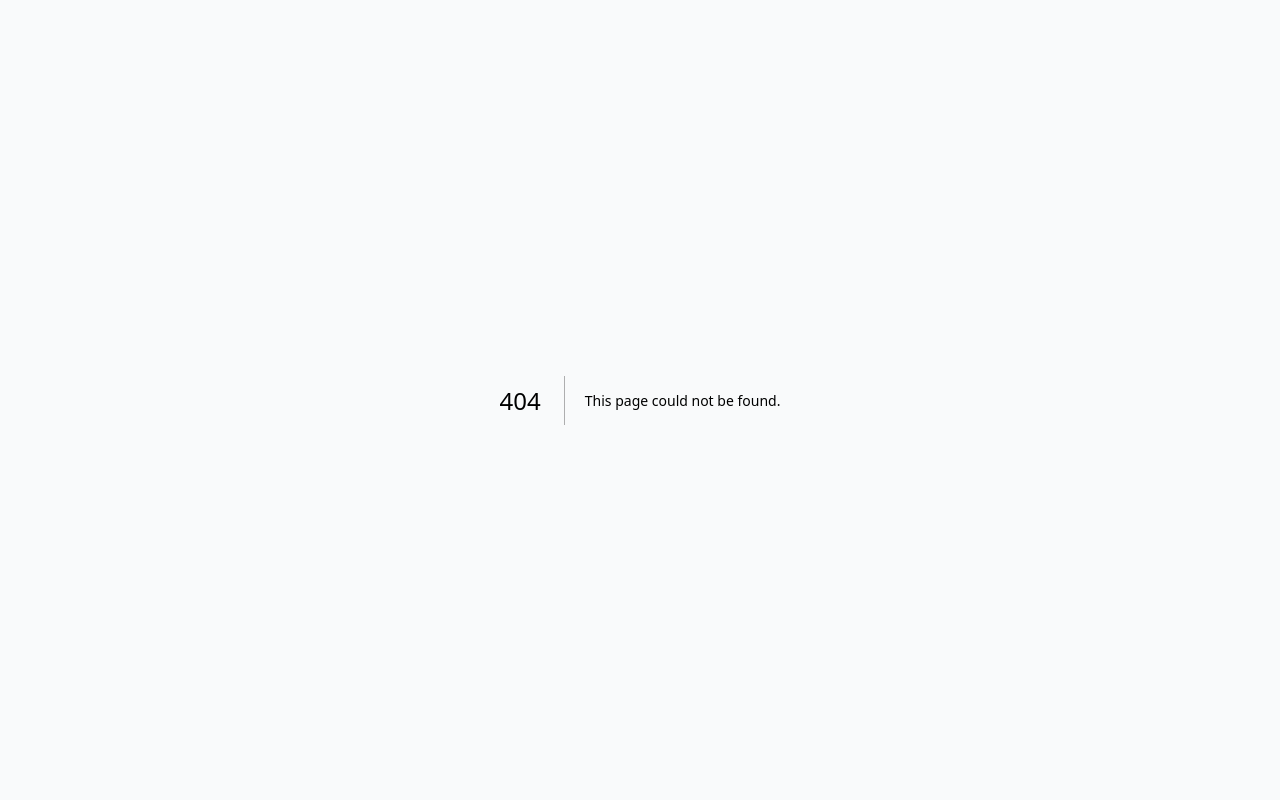
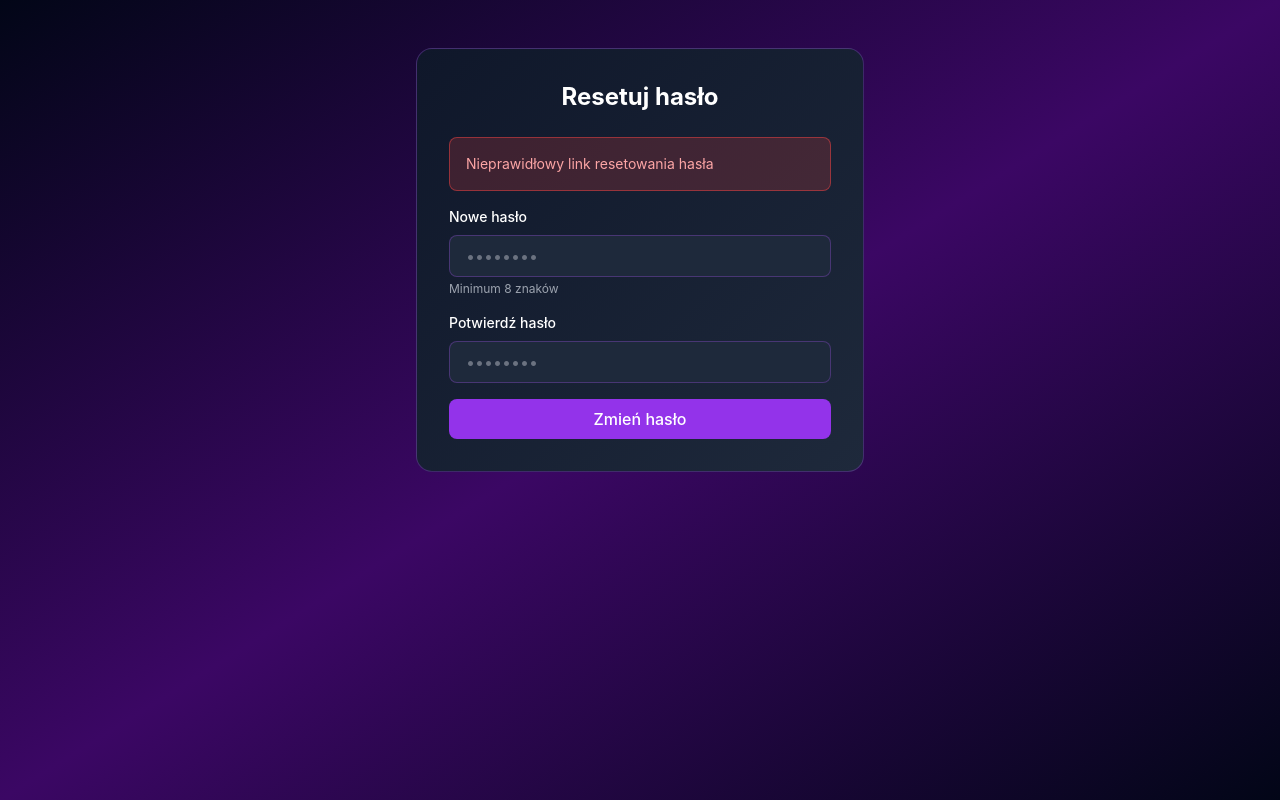
Before and after one commit to tomopach-eng/aplikacja-do-spotka-, a Next.js app: page /auth/callback in a window 1280 px wide. Before the commit this address had no page. Built offline with nearby package versions, Linux system fonts and the light colour scheme; no server answers.

Commit message:
Add password reset page
- Create /auth/callback page to handle Supabase recovery flow
- Users receive password reset email with recovery link
- Form to set new password after verifying recovery token
- Redirects to /admin/login after successful password change
- Handles error states and validation

```diff
--- /dev/null
+++ b/app/auth/callback/page.tsx
@@ -0,0 +1,191 @@
+'use client'
+
+import { useState, useEffect } from 'react'
+import { useRouter, useSearchParams } from 'next/navigation'
+import { createClient } from '@supabase/supabase-js'
+
+export default function AuthCallbackPage() {
+  const router = useRouter()
+  const searchParams = useSearchParams()
+  const [password, setPassword] = useState('')
+  const [confirmPassword, setConfirmPassword] = useState('')
+  const [loading, setLoading] = useState(false)
+  const [error, setError] = useState('')
+  const [success, setSuccess] = useState(false)
+  const [step, setStep] = useState<'loading' | 'form' | 'success'>('loading')
+
+  const supabase = createClient(
+    process.env.NEXT_PUBLIC_SUPABASE_URL || '',
+    process.env.NEXT_PUBLIC_SUPABASE_ANON_KEY || ''
+  )
+
+  useEffect(() => {
+    // Verify recovery token
+    verifyToken()
+  }, [])
+
+  async function verifyToken() {
+    try {
+      const type = searchParams.get('type')
+      const token = searchParams.get('token')
+      const email = searchParams.get('email')
+
+      if (!token || type !== 'recovery') {
+        setError('Nieprawidłowy link resetowania hasła')
+        setStep('form')
+        return
+      }
+
+      // Verify the token by creating a session
+      const { data, error: verifyError } = await supabase.auth.verifyOtp({
+        email: email || '',
+        token,
+        type: 'recovery',
+      })
+
+      if (verifyError) {
+        setError('Link wygasł lub jest nieprawidłowy. Poproś o nowy link resetowania.')
+        setStep('form')
+        return
+      }
+
+      setStep('form')
+    } catch (err) {
+      console.error('Token verification error:', err)
+      setError('Błąd podczas weryfikacji linku')
+      setStep('form')
+    }
+  }
+
+  async function handleResetPassword(e: React.FormEvent) {
+    e.preventDefault()
+    setError('')
+
+    if (!password || !confirmPassword) {
+      setError('Oba pola są wymagane')
+      return
+    }
+
+    if (password.length < 8) {
+      setError('Hasło musi mieć co najmniej 8 znaków')
+      return
+    }
+
+    if (password !== confirmPassword) {
+      setError('Hasła nie są identyczne')
+      return
+    }
+
+    setLoading(true)
+
+    try {
+      const { error: updateError } = await supabase.auth.updateUser({
+        password,
+      })
+
+      if (updateError) {
+        setError(updateError.message || 'Błąd podczas zmiany hasła')
+        return
+      }
+
+      setSuccess(true)
+      setStep('success')
+
+      // Redirect to login after 2 seconds
+      setTimeout(() => {
+        router.push('/admin/login')
+      }, 2000)
+    } catch (err: any) {
+      console.error('Password reset error:', err)
+      setError('Błąd serwera')
+    } finally {
+      setLoading(false)
+    }
+  }
+
+  return (
+    <div className="min-h-screen bg-gradient-to-br from-slate-950 via-purple-950 to-slate-950 py-12 px-4 sm:px-6 lg:px-8">
+      <div className="max-w-md mx-auto">
+        {/* Loading */}
+        {step === 'loading' && (
+          <div className="text-center py-12">
+            <p className="text-gray-400">Weryfikacja linku...</p>
+          </div>
+        )}
+
+        {/* Form */}
+        {step === 'form' && (
+          <div className="bg-gradient-to-br from-slate-900 to-slate-800 border border-purple-500/30 rounded-2xl p-8">
+            <h1 className="text-2xl font-bold text-white mb-6 text-center">
+              Resetuj hasło
+            </h1>
+
+            {error && (
+              <div className="mb-4 p-4 bg-red-500/20 border border-red-500/50 rounded-lg">
+                <p className="text-red-300 text-sm">{error}</p>
+              </div>
+            )}
+
+            <form onSubmit={handleResetPassword} className="space-y-4">
+              <div>
+                <label className="block text-sm font-medium text-white mb-2">
+                  Nowe hasło
+                </label>
+                <input
+                  type="password"
+                  value={password}
+                  onChange={(e) => setPassword(e.target.value)}
+                  placeholder="••••••••"
+                  className="w-full px-4 py-2 bg-slate-800 border border-purple-500/30 rounded-lg text-white placeholder-gray-500 focus:outline-none focus:ring-2 focus:ring-purple-500"
+                  minLength={8}
+                  required
+                />
+                <p className="text-xs text-gray-400 mt-1">Minimum 8 znaków</p>
+              </div>
+
+              <div>
+                <label className="block text-sm font-medium text-white mb-2">
+                  Potwierdź hasło
+                </label>
+                <input
+                  type="password"
+                  value={confirmPassword}
+                  onChange={(e) => setConfirmPassword(e.target.value)}
+                  placeholder="••••••••"
+                  className="w-full px-4 py-2 bg-slate-800 border border-purple-500/30 rounded-lg text-white placeholder-gray-500 focus:outline-none focus:ring-2 focus:ring-purple-500"
+                  minLength={8}
+                  required
+                />
+              </div>
+
+              <button
+                type="submit"
+                disabled={loading}
+                className="w-full px-4 py-2 bg-purple-600 hover:bg-purple-700 disabled:bg-gray-600 text-white font-medium rounded-lg transition"
+              >
+                {loading ? 'Zmiana hasła...' : 'Zmień hasło'}
+              </button>
+            </form>
+          </div>
+        )}
+
+        {/* Success */}
+        {step === 'success' && (
+          <div className="bg-gradient-to-br from-slate-900 to-slate-800 border border-green-500/30 rounded-2xl p-8 text-center">
+            <div className="text-4xl mb-4">✅</div>
+            <h1 className="text-2xl font-bold text-white mb-2">Hasło zmienione!</h1>
+            <p className="text-gray-400 mb-4">
+              Twoje hasło zostało pomyślnie zmienione. Zaraz przekierujemy Cię do logowania...
+            </p>
+            <button
+              onClick={() => router.push('/admin/login')}
+              className="px-4 py-2 bg-purple-600 hover:bg-purple-700 text-white font-medium rounded-lg transition"
+            >
+              Przejdź do logowania
+            </button>
+          </div>
+        )}
+      </div>
+    </div>
+  )
+}
```
